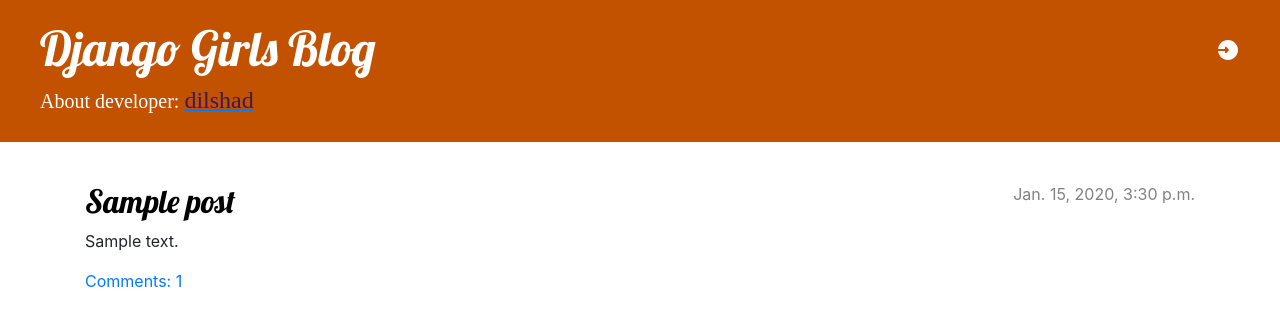
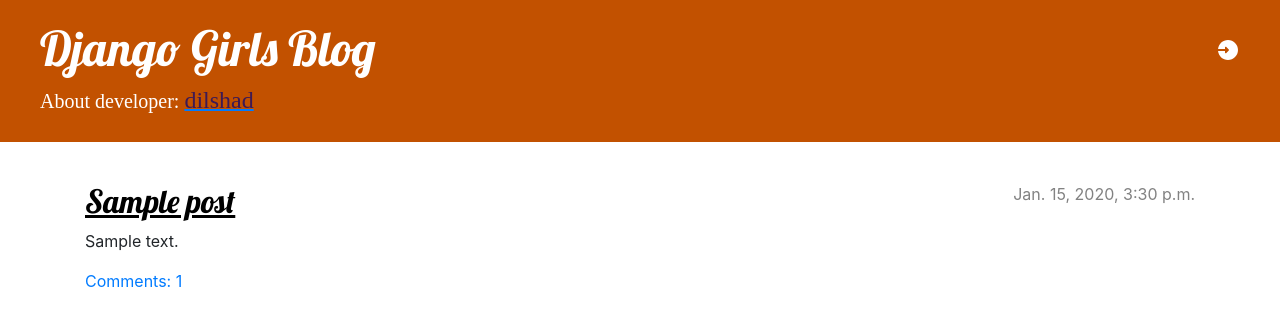
Before and after one commit to Dilshad-create/DjangoBlog, a Django app: page / in a window 1280 px wide. Shown: the top 326 px of the page. Run offline with Django 3.2, Linux system fonts and the light colour scheme; tables that the repository leaves empty hold one stand-in row (values such as "Sample post"); some web fonts are replaced.

Commit message:
nothing, just added underline to the post title

```diff
--- a/blog/templates/blog/post_list.html
+++ b/blog/templates/blog/post_list.html
@@ -6,7 +6,7 @@
             <time class="date">
                 {{ post.published_date }}
             </time>
-            <h2><a href="{% url 'post_detail' pk=post.pk %}">{{ post.title }}</a></h2>
+            <h2><a style="text-decoration-line: underline;" href="{% url 'post_detail' pk=post.pk %}">{{ post.title }}</a></h2>
             <p>{{ post.text|linebreaksbr }}</p>
             <a href="{% url 'post_detail' pk=post.pk %}">Comments: {{ post.approved_comments.count }}</a>
         </article>
```
